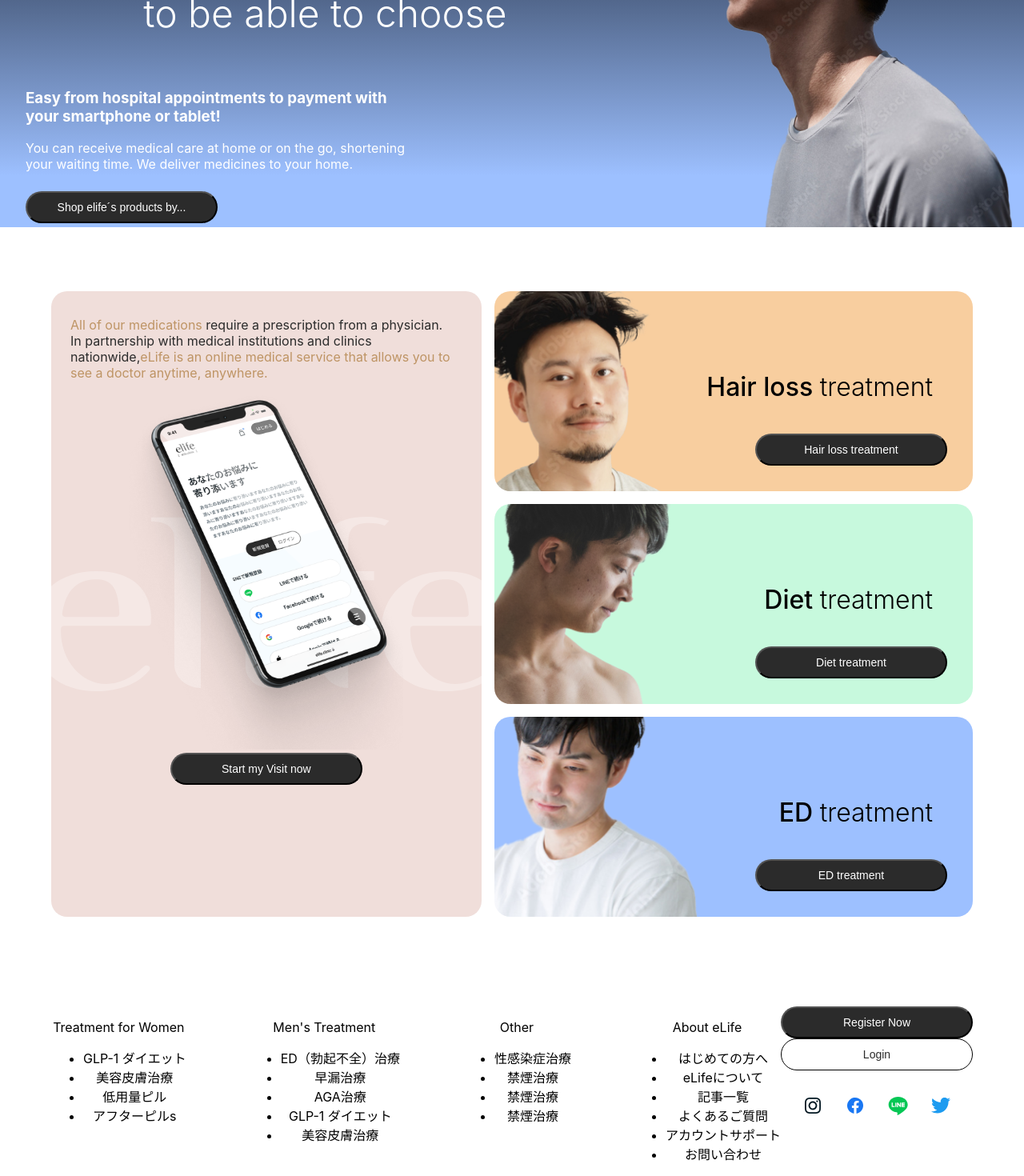
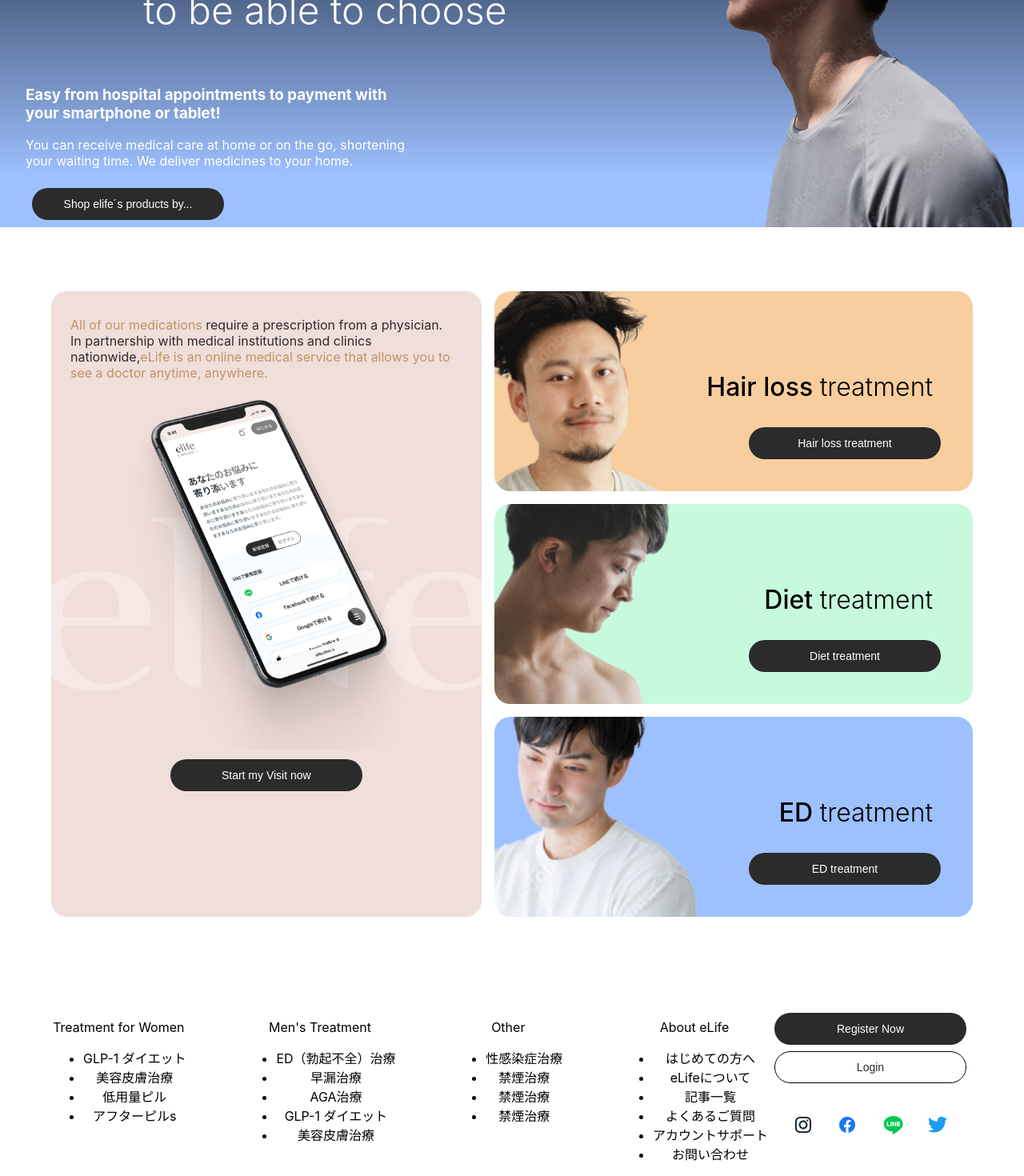
Before and after one commit to camilatanabe/interview-test, a React (Create React App) app: page / in a window 1280 px wide. Shown: the part 262-1732 px from the top of the page at 80% size. Built offline with nearby package versions, Linux system fonts and the light colour scheme.

Commit message:
refactor: button component

```diff
--- a/src/components/Banner/index.jsx
+++ b/src/components/Banner/index.jsx
@@ -24,7 +24,7 @@ const Banner = ({
             <h3>{subtitle}</h3>
             <p>{description}</p>
           </div>
-          <Button desktopOnly={true}>{buttonText}</Button>
+          <Button className="button button--desktopOnly">{buttonText}</Button>
         </div>
         <img className="banner__image" src={image} alt={imageDescription} />
       </div>
--- a/src/components/BigCard/index.jsx
+++ b/src/components/BigCard/index.jsx
@@ -31,7 +31,7 @@ const BigCard = ({
         </div>
         <img src={image} alt="" />
       </div>
-      <Button classNameProps="bigCard__button" onClick={onClick}>
+      <Button className="button bigCard__button" onClick={onClick}>
         {buttonText}
       </Button>
     </div>
--- a/src/components/Button/index.jsx
+++ b/src/components/Button/index.jsx
@@ -1,20 +1,14 @@
 import React from 'react'
 import './style.scss'
 
-const Button = ({
-  outlined,
-  desktopOnly,
-  classNameProps,
-  children,
-  onClick
-}) => {
+const Button = ({ children, onClick, disabled, ...rest }) => {
   return (
     <button
-      className={`button ${outlined ? 'button__outlined' : ''} ${
-        desktopOnly ? 'button__desktopOnly' : ''
-      } ${classNameProps}`}
+      type="button"
+      disabled={disabled}
+      className="button"
       onClick={onClick}
-      type="button"
+      {...rest}
     >
       {children}
     </button>
--- a/src/components/Button/style.scss
+++ b/src/components/Button/style.scss
@@ -4,7 +4,7 @@
   justify-content: center;
   align-items: center;
   padding: 10px 16px;
-  gap: 8px;
+  margin: 8px;
   width: 240px;
   height: 40px;
   background: #2b2b2b;
@@ -12,21 +12,31 @@
   color: #fff;
   font-weight: 500;
   font-size: 14px;
+  border: none;
 
-  &__outlined {
+  &--outlined {
     background: transparent;
     border: 1px solid #000000;
     color: #2b2b2b;
   }
 
-  &__desktopOnly {
+  &--desktopOnly {
     display: none;
+  }
+
+  &:hover {
+    background-color: #7a7a7a;
+  }
+
+  &:disabled {
+    background-color: #e8e8e8;
+    color: #bcbcbc;
   }
 }
 
 @media screen and (min-width: '768px') {
   .button {
-    &__desktopOnly {
+    &--desktopOnly {
       display: block;
     }
   }
--- a/src/components/Footer/index.jsx
+++ b/src/components/Footer/index.jsx
@@ -14,7 +14,7 @@ const Footer = () => {
       <div>
         <div className="footer__SignUpContainer">
           <Button>Register Now</Button>
-          <Button outlined={true}>Login</Button>
+          <Button className="button button--outlined">Login</Button>
         </div>
         <div className="footer__social">
           <img src={instagram} alt="" />
--- a/src/components/Footer/style.scss
+++ b/src/components/Footer/style.scss
@@ -9,7 +9,7 @@
     padding: 32px 0;
   }
 
-  &__desktopLinks {
+  &__desktop {
     display: none;
   }
 }
--- a/src/components/HimCard/index.jsx
+++ b/src/components/HimCard/index.jsx
@@ -19,7 +19,7 @@ const HimCard = ({
         <h1>{titleBold}</h1>
         <span>{titleNormal}</span>
       </div>
-      <Button classNameProps="himCard__button" onClick={onClick}>
+      <Button className="button himCard__button" onClick={onClick}>
         {buttonText}
       </Button>
     </div>
```
